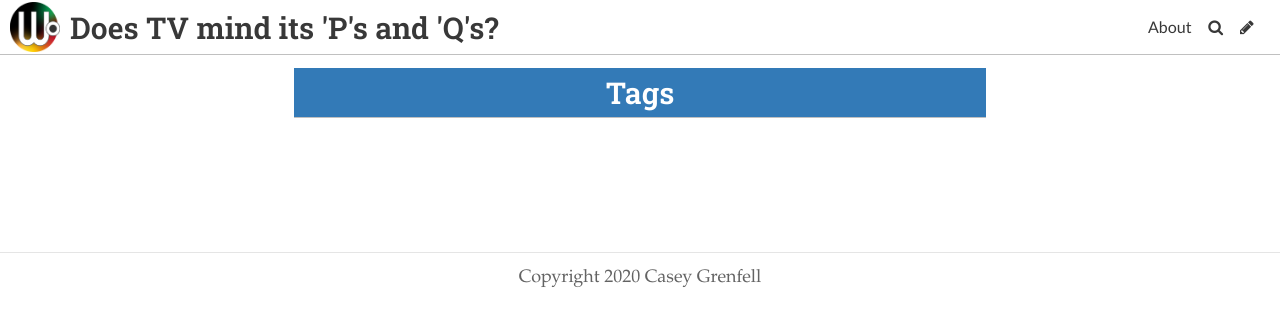
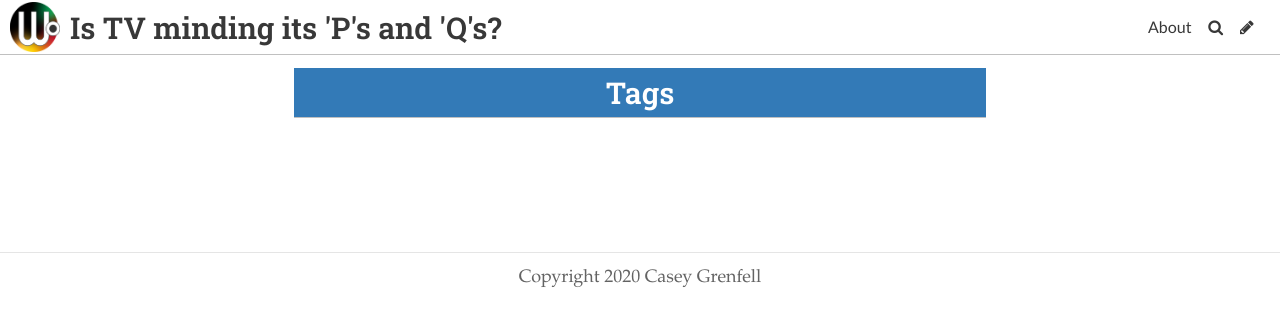
Before and after one commit to caseygrenfell/typography, a Jekyll site: the page built from pages/tags.md, in a window 1280 px wide. Shown: the top 326 px of the page. Built offline with Jekyll 4.4.1, drawn with Linux system fonts in a browser that asks for light colours; some web fonts are replaced.

Commit message:
Update Settings “general”

```diff
--- a/_data/settings.yml
+++ b/_data/settings.yml
@@ -1,4 +1,4 @@
-title: Does TV mind its 'P's and 'Q's?
+title: Is TV minding its 'P's and 'Q's?
 description: This site is for exploring how television uses typography
 header_text: ""
 footer_text: Copyright 2020 Casey Grenfell
```
